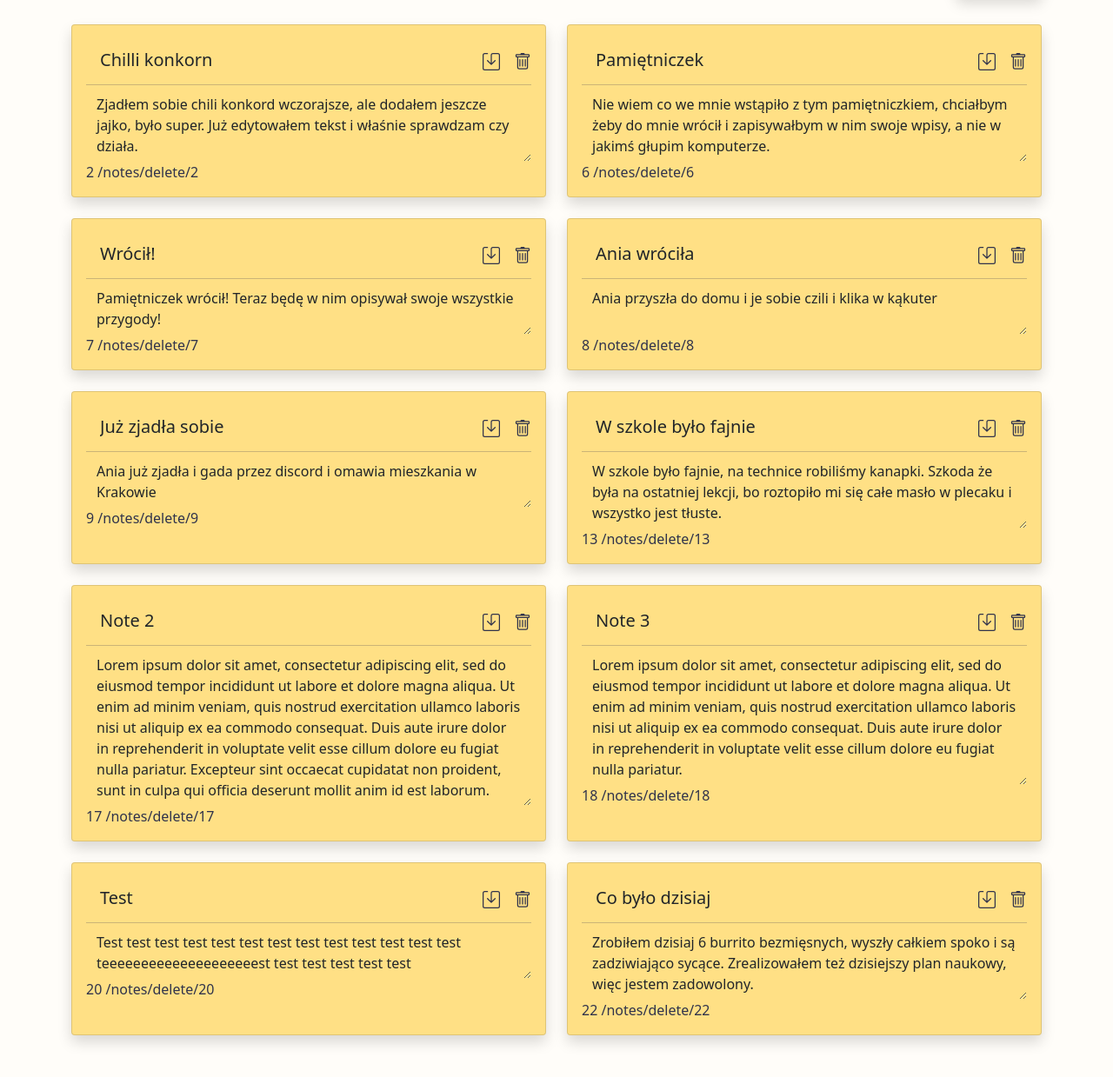
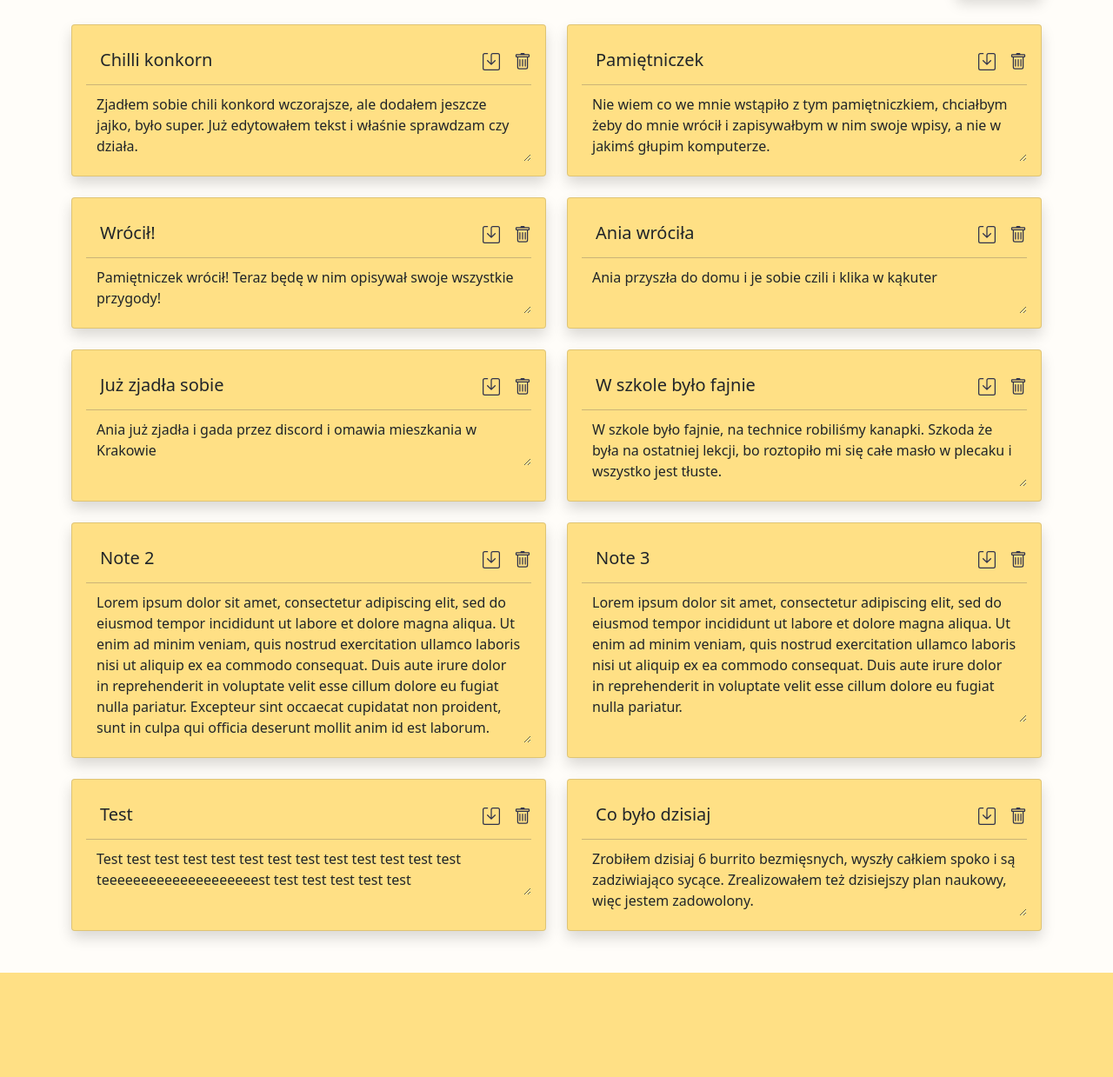
Before and after one commit to Schabowyz/NoteApp, a Django app: template notes/templates/notes/index.html in a window 1280 px wide. Shown: the part 146-1385 px from the top of the page at 87% size. After the commit the page ends 1265 px from the top, so only its background shows below. Run offline with Django 4.2, Linux system fonts and the light colour scheme; the template is opened without the code that fills it: values that come from a table or form of the project are taken from there, others are empty; data comes from the database, SQL or seed files in the repository; both versions use the stored data as it was after the commit.

Commit message:
modified:   db.sqlite3 modified:   notes/templates/notes/index.html Last polishes for today

```diff
--- a/notes/templates/notes/index.html
+++ b/notes/templates/notes/index.html
@@ -74,8 +74,6 @@
                                 <textarea class="form-control paper NoteTextarea" class="form-control" name="text" required="required">{{ note.text }}</textarea>
                             </p>
                         </form>
-                        {{ note.id }}
-                        {% url 'notes:delete' note.id %}
 
                     </div>
                 </div>
```
Also changed, not shown: db.sqlite3.
